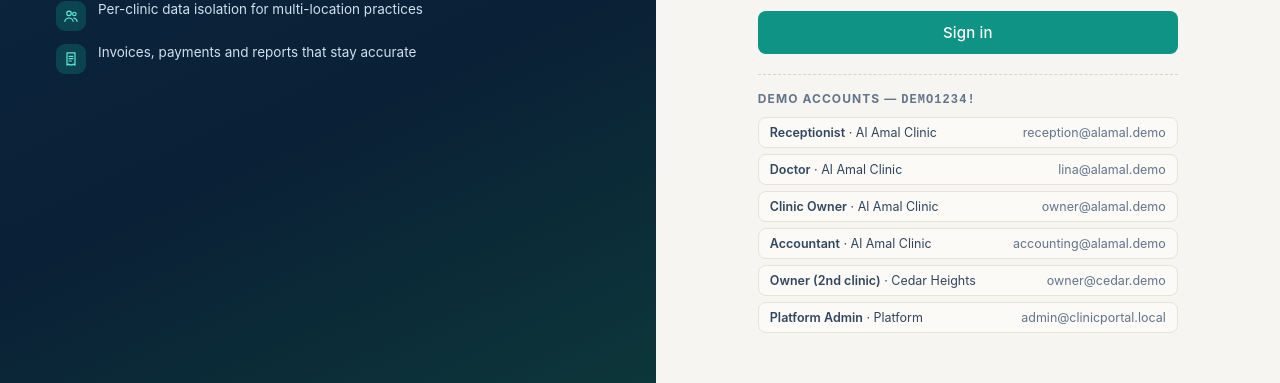
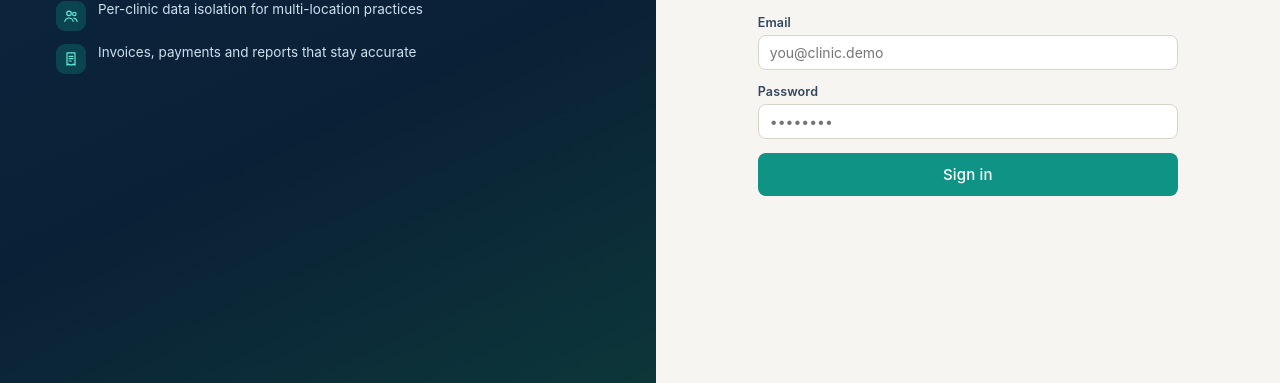
Before and after one commit to ayabustami/clinicPortal, a React (Vite) app in the folder client/: page /login in a window 1280 px wide. Shown: the part 333-716 px from the top of the page. Built offline with nearby package versions, Linux system fonts and the light colour scheme; no server answers.

Commit message:
fix bugs

```diff
--- a/client/src/pages/Login.jsx
+++ b/client/src/pages/Login.jsx
@@ -89,16 +89,7 @@ export default function Login() {
               {busy ? t('login.signingIn') : t('login.submit')}
             </button>
           </form>
-          <div className="demo-accounts">
-            <h4>{t('login.demoHint')} — <span style={{ fontFamily: 'monospace' }}>Demo1234!</span></h4>
-            {DEMO_ACCOUNTS.map((a) => (
-              <button type="button" key={a.email} className="demo-chip"
-                onClick={() => { setEmail(a.email); setPassword('Demo1234!'); }}>
-                <span><b>{a.label}</b> · {a.clinic}</span>
-                <span className="muted">{a.email}</span>
-              </button>
-            ))}
-          </div>
+
         </div>
       </div>
     </div>
```
